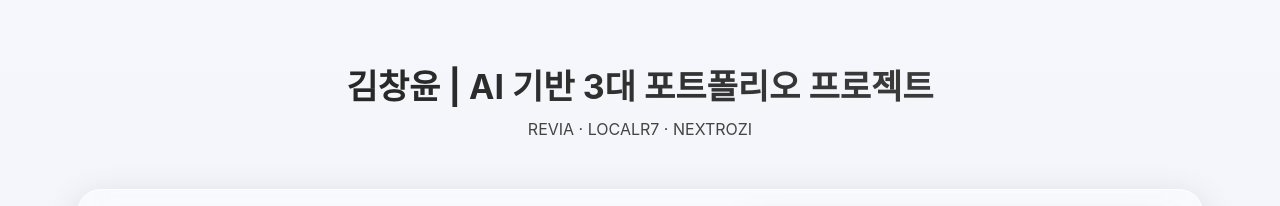
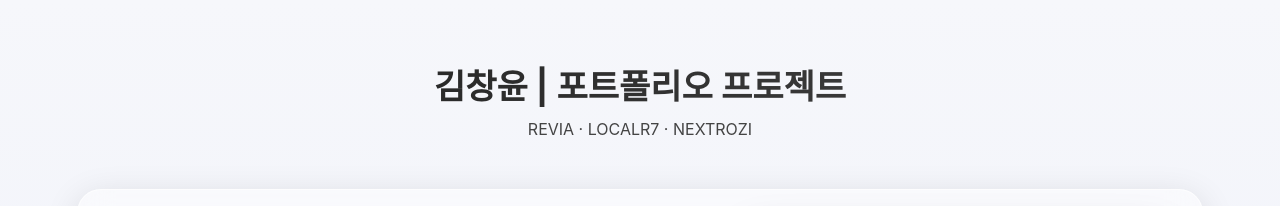
Before and after one commit to kimcy2/kim-chang-yun, a plain HTML site: page index.html in a window 1280 px wide. Shown: the top 206 px of the page. Drawn offline with Linux system fonts and the light colour scheme; a web font is replaced by a local one.

Commit message:
Update index.html

```diff
--- a/index.html
+++ b/index.html
@@ -154,7 +154,7 @@
   </style>
 </head>
 <body>
-  <h1>김창윤 | AI 기반 3대 포트폴리오 프로젝트</h1>
+  <h1>김창윤 | 포트폴리오 프로젝트</h1>
   <p class="subtitle">REVIA · LOCALR7 · NEXTROZI</p>
 
   <!-- REVIA -->
```
